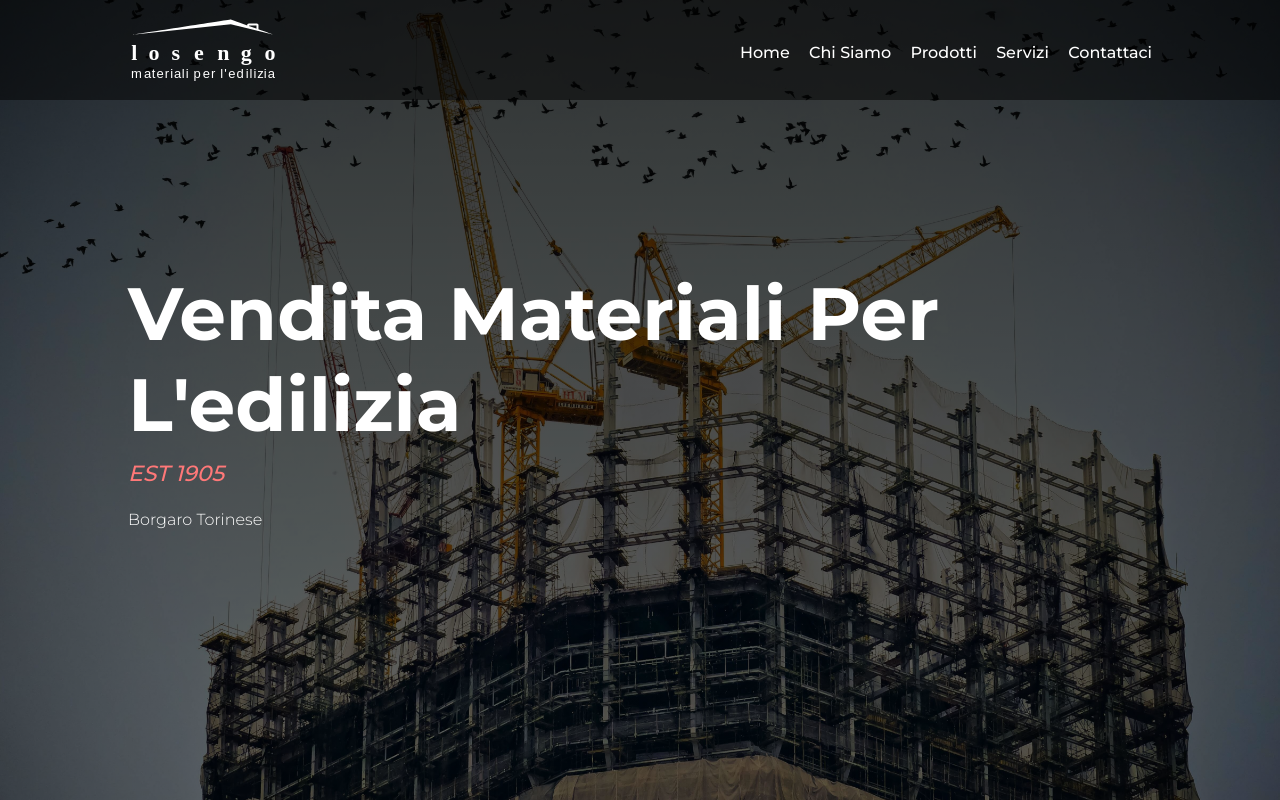
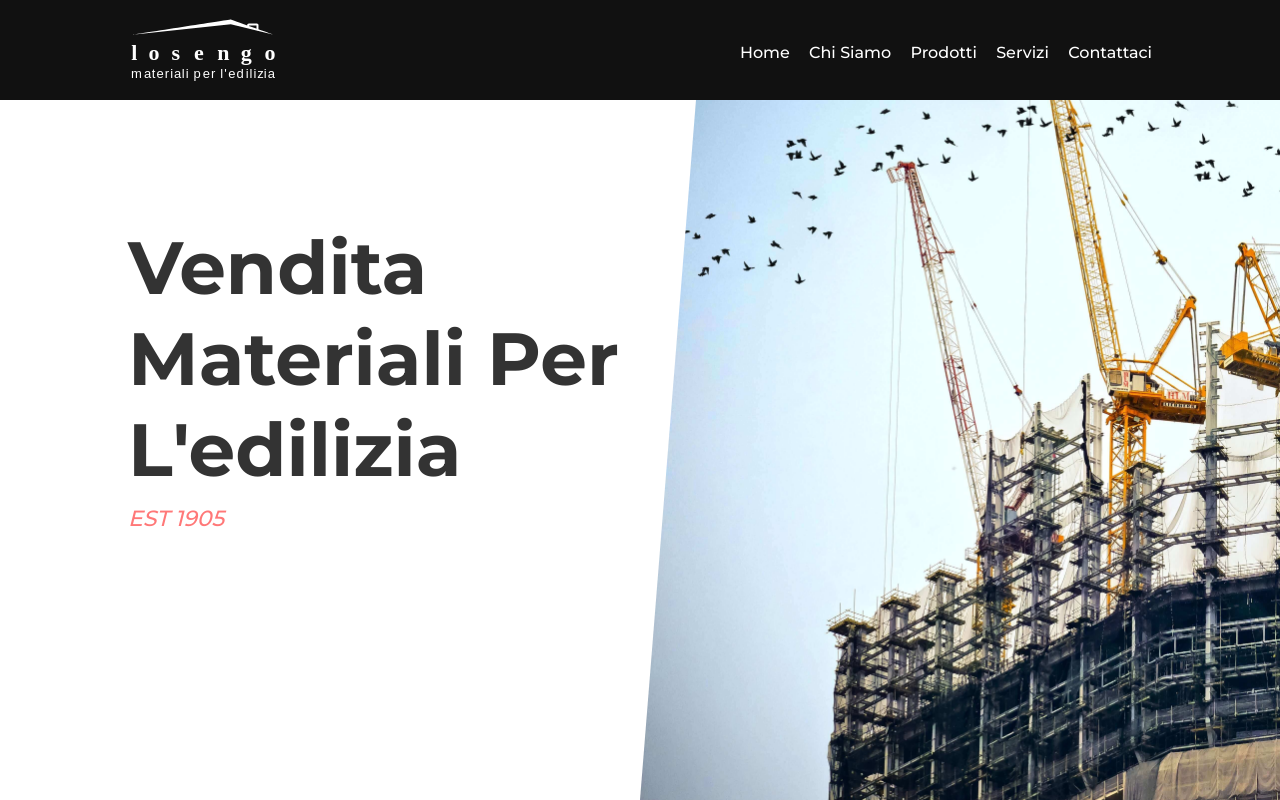
Before and after one commit to coronasco/losengo, a plain HTML site: page index.html in a window 1280 px wide. Drawn offline with nearby package versions, Linux system fonts and the light colour scheme.

Commit message:
update-nav and homepage

```diff
--- a/index.html
+++ b/index.html
@@ -90,6 +90,9 @@
                     <span>EST 1905</span>
                     <p>Borgaro Torinese</p>
                 </div>
+                <div class="image">
+                    <img src="./immagini/losengo.jpg" alt="losengo snc">
+                </div>
             </div>
         </section>
     </main>
--- a/src/sass/_globals.sass
+++ b/src/sass/_globals.sass
@@ -31,8 +31,9 @@ header
     top: 0
     left: 0
     width: 100%
-    background: rgba(0,0,0,0.5)
+    background: $black
     transition: all .3s
+    z-index: 999
 
     &.active
         background: $black
--- a/src/sass/_pages.sass
+++ b/src/sass/_pages.sass
@@ -3,17 +3,40 @@
     height: 100vh
     display: flex
     align-items: center
-    background-image: linear-gradient(rgba(0,0,0,0.8), rgba(0, 0, 0, 0.6)), url('../../immagini/losengo.jpg')
-    background-size: cover
-    background-position: center
+
+    .image
+        position: absolute
+        top: 0
+        right: 0
+        height: 100vh
+        width: 50%
+        z-index: 0
+        overflow: hidden
+        clip-path: polygon(10% 0, 100% 0%, 100% 100%, 0 100%)
+
+        img
+            height: 100%
+            object-fit: cover
+            object-position: center
+
+
+    @include lg
+        background-image: linear-gradient(rgba(0,0,0,0.8), rgba(0, 0, 0, 0.6)), url('../../immagini/losengo.jpg')
+        background-size: cover
+        background-position: center
+
+        .image
+            display: none
 
     .hero
         h1
-            color: $light
+            width: 50%
+            color: $dark
             font-size: 74px
 
             @include lg
                 font-size: 44px
+                color: $light
 
         span
             font-size: 22px
```
Also changed, not shown: styles/main.min.css.
